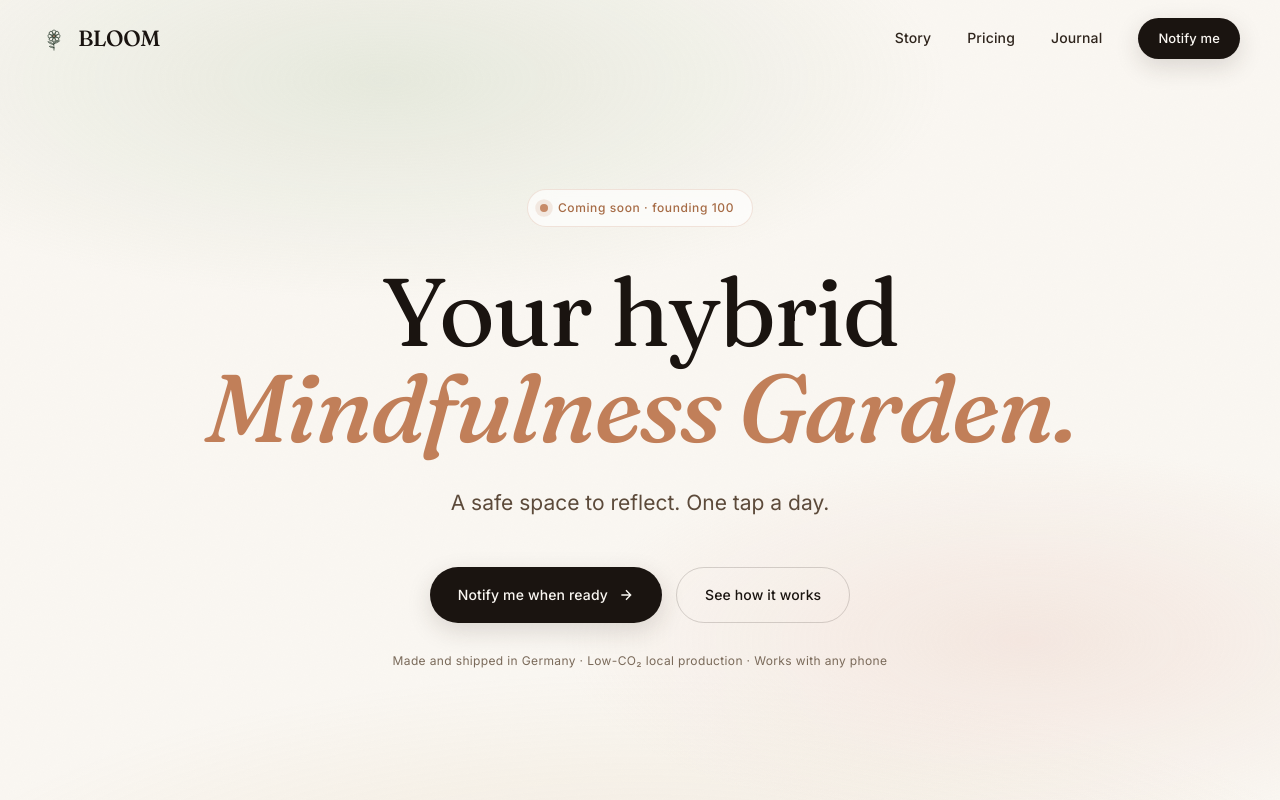
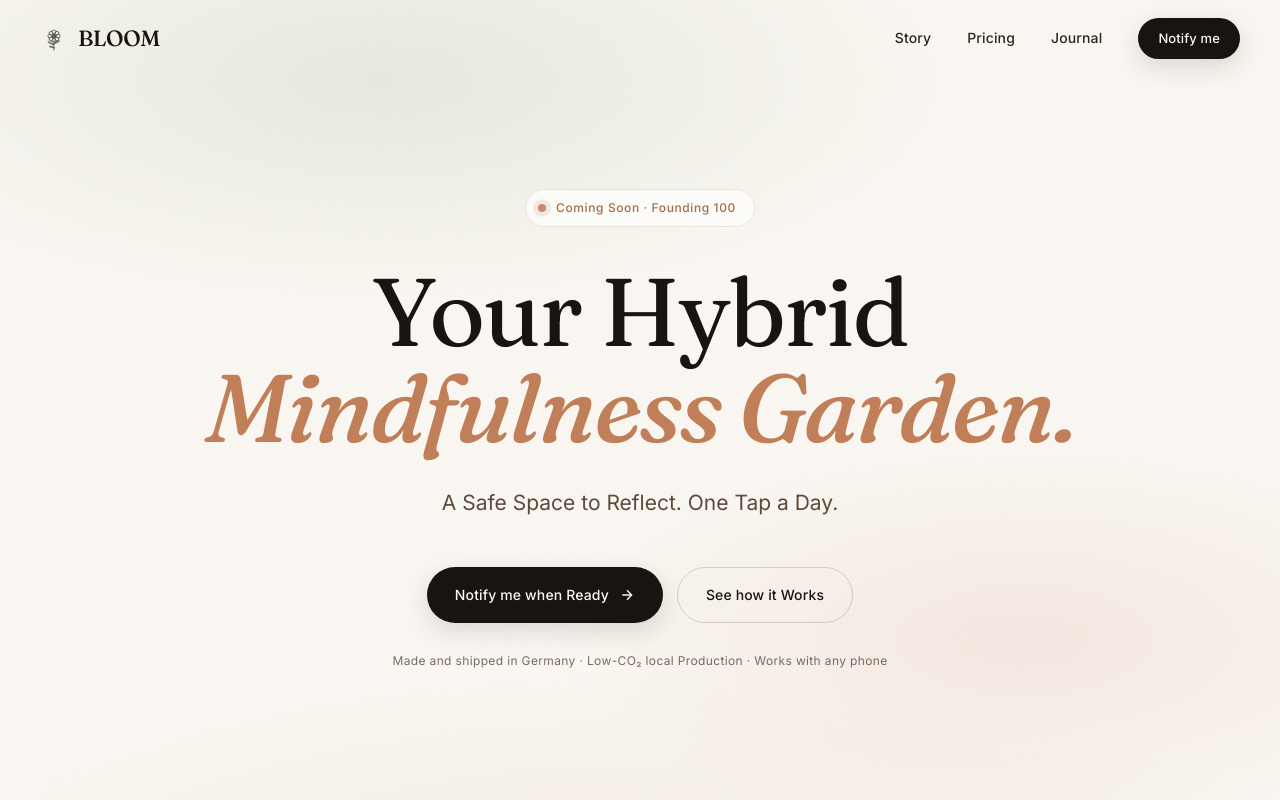
Before and after one commit to rgordillo03/bloom-website, a Next.js app: page / in a window 1280 px wide. Shown: the top 800 px of the page. Built offline with nearby package versions, Linux system fonts and the light colour scheme; no server answers.

Commit message:
Update text capitalization in Hero component

```diff
--- a/components/Hero.tsx
+++ b/components/Hero.tsx
@@ -44,7 +44,7 @@ export default function Hero() {
           background: 'var(--terra)',
           animation: 'pulse 2s ease-in-out infinite',
         }}/>
-        Coming soon · founding 100
+        Coming Soon · Founding 100
       </div>
 
       {/* Hero headline */}
@@ -53,7 +53,7 @@ export default function Hero() {
         marginBottom: 32,
         animation: 'fadeUp 1s ease 0.15s both',
       }}>
-        Your hybrid<br/><em>Mindfulness Garden.</em>
+        Your Hybrid<br/><em>Mindfulness Garden.</em>
       </h1>
 
       <p style={{
@@ -64,7 +64,7 @@ export default function Hero() {
         marginBottom: 48,
         animation: 'fadeUp 1s ease 0.3s both',
       }}>
-        A safe space to reflect. One tap a day.
+        A Safe Space to Reflect. One Tap a Day.
       </p>
 
       <div style={{
@@ -73,13 +73,13 @@ export default function Hero() {
         animation: 'fadeUp 1s ease 0.45s both',
       }}>
         <Link href="/pricing" className="btn btn-primary">
-          Notify me when ready
+          Notify me when Ready
           <svg className="btn-arrow" width="16" height="16" viewBox="0 0 24 24" fill="none" stroke="currentColor" strokeWidth="2">
             <path d="M5 12h14M12 5l7 7-7 7"/>
           </svg>
         </Link>
         <a href="#experience" className="btn btn-secondary">
-          See how it works
+          See how it Works
         </a>
       </div>
 
@@ -87,7 +87,7 @@ export default function Hero() {
         fontSize: 12, color: 'var(--brown-l)', letterSpacing: '0.03em',
         animation: 'fadeUp 1s ease 0.6s both',
       }}>
-        Made and shipped in Germany · Low-CO₂ local production · Works with any phone
+        Made and shipped in Germany · Low-CO₂ local Production · Works with any phone
       </p>
     </section>
   );
```
